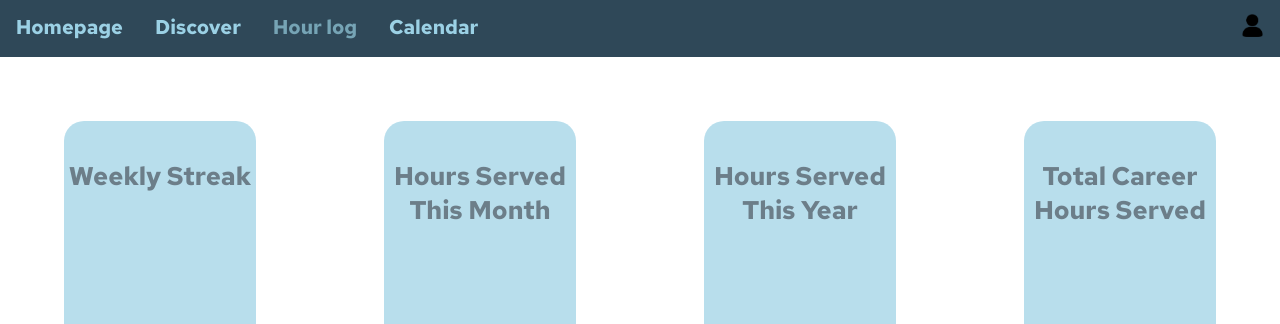
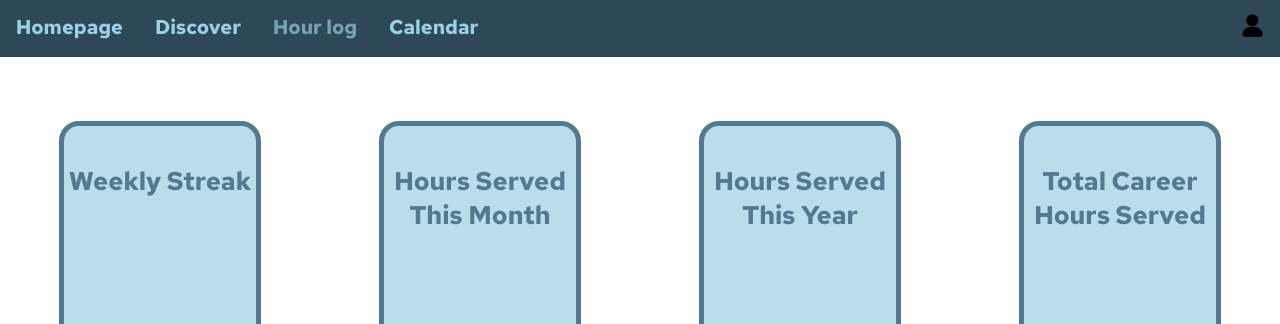
Before and after one commit to pobba-dud/We-Serve, a plain HTML site: page hourLog.html in a window 1280 px wide. Shown: the top 324 px of the page. Drawn offline with Linux system fonts and the light colour scheme.

Commit message:
COOOOOOOOOOOOOOOLORS ON THA DANGGGGGG THANG

```diff
--- a/style.css
+++ b/style.css
@@ -83,9 +83,9 @@ li.dropdown {
 
 /* Hour Log Style */
 .hourContainer div{
-
+  border: 5px solid #0b4161;
   background-color: #9bd1e5;
-  color: #2f4858;
+  color: #0b4161;
   font-size: 160%;
   width: 15%;
   margin-left: auto;
```
